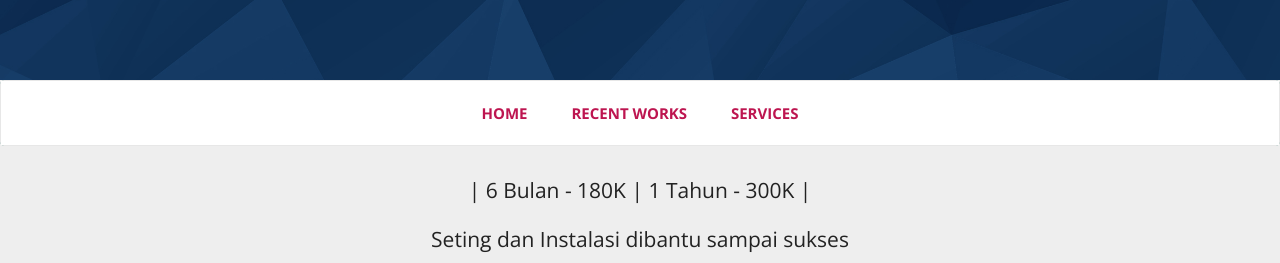
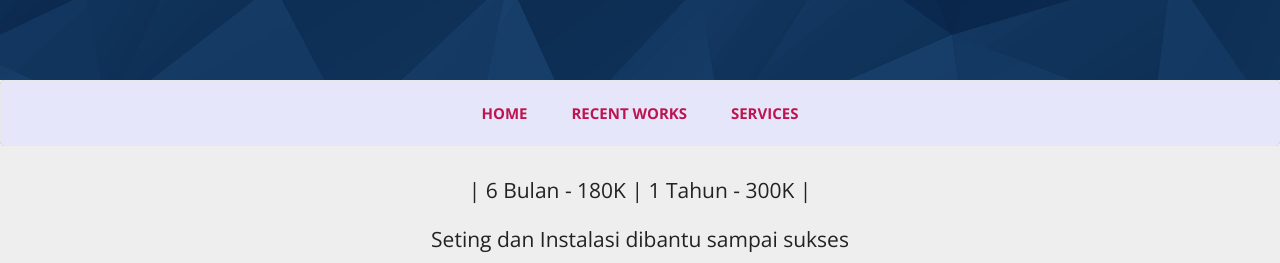
Before and after one commit to masibn/masibn.github.io, a plain HTML site: page index.html in a window 1280 px wide. Shown: the part 370-633 px from the top of the page. Drawn offline with nearby package versions, Linux system fonts and the light colour scheme; a web font is replaced by a local one.

Commit message:
Update styles.css

```diff
--- a/assets/css/styles.css
+++ b/assets/css/styles.css
@@ -19,7 +19,7 @@ body {
 
 **********************************************************************/
 nav ul{
-	background-color: #fff;
+	background-color: #e6e6fa;
 	color: white;
 	padding: 0;
 	margin: 0;
```
